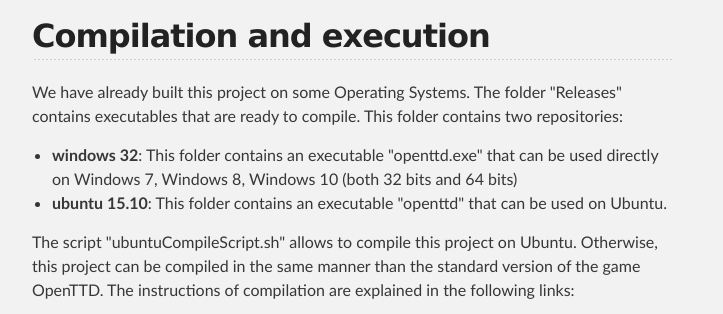
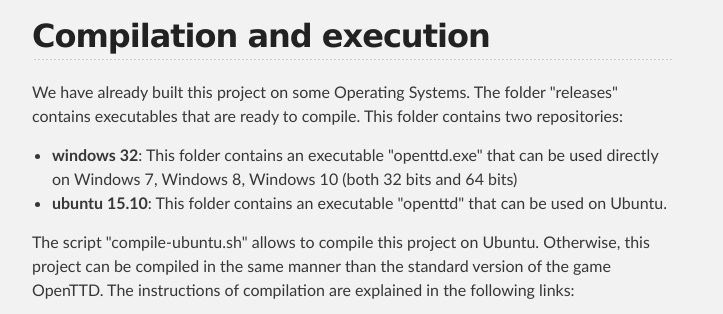
Before and after one commit to AnesBendimerad/EPCIS-Events-Generator-Based-On-OpenTTD, a plain HTML site: page index.html in a window 1280 px wide. Shown: the part 3883-4197 px from the top of the page, without its empty margins (288-1011 px from the left). Drawn offline with Linux system fonts and the light colour scheme.

Commit message:
Update index.html

```diff
--- a/index.html
+++ b/index.html
@@ -70,13 +70,13 @@
 <h2>
 <a id="compilation-and-execution" class="anchor" href="#compilation-and-executio" aria-hidden="true"><span aria-hidden="true" class="octicon octicon-link"></span></a>Compilation and execution</h2>
 
-<p>We have already built this project on some Operating Systems. The folder "Releases" contains executables that are ready to compile. This folder contains two repositories:
+<p>We have already built this project on some Operating Systems. The folder "releases" contains executables that are ready to compile. This folder contains two repositories:
 <ul>
   <li><strong>windows 32</strong>:</b> This folder contains an executable "openttd.exe" that can be used directly on Windows 7, Windows 8, Windows 10 (both 32 bits and 64 bits)</li>
   <li><b><strong>ubuntu 15.10</strong>:</b> This folder contains an executable "openttd" that can be used on Ubuntu.</li>
 </ul>
 </p>
-<p>The script "ubuntuCompileScript.sh" allows to compile this project on Ubuntu. Otherwise, this project can be compiled in the same manner than the standard version of the game OpenTTD. The instructions of compilation are explained in the following links:
+<p>The script "compile-ubuntu.sh" allows to compile this project on Ubuntu. Otherwise, this project can be compiled in the same manner than the standard version of the game OpenTTD. The instructions of compilation are explained in the following links:
 <ul>
   <li>For <a href="https://wiki.openttd.org/Compiling_on_(GNU/)Linux_and_*BSD">Unix-Like systems</a></li>
   <li>For <a href="https://wiki.openttd.org/Compiling_on_Mac_OS_X">Mac OS X</a> </li>
@@ -101,7 +101,7 @@
     <li>path_of_saved_game: the file path of the game that we want to launch.</li>
     <li>number_of_iterations: the number of iterations the game will execute.</li>
   </ul>
-  For example, the following command can be executed on Windows in the folder "Releases\windows32\OpenTTD Generator":
+  For example, the following command can be executed on Windows in the folder "releases\windows32\OpenTTD Generator":
   <pre>openttd.exe -g saves\autosave15.sav -v null:ticks=100000</pre>
 </p>
       </section>
```
